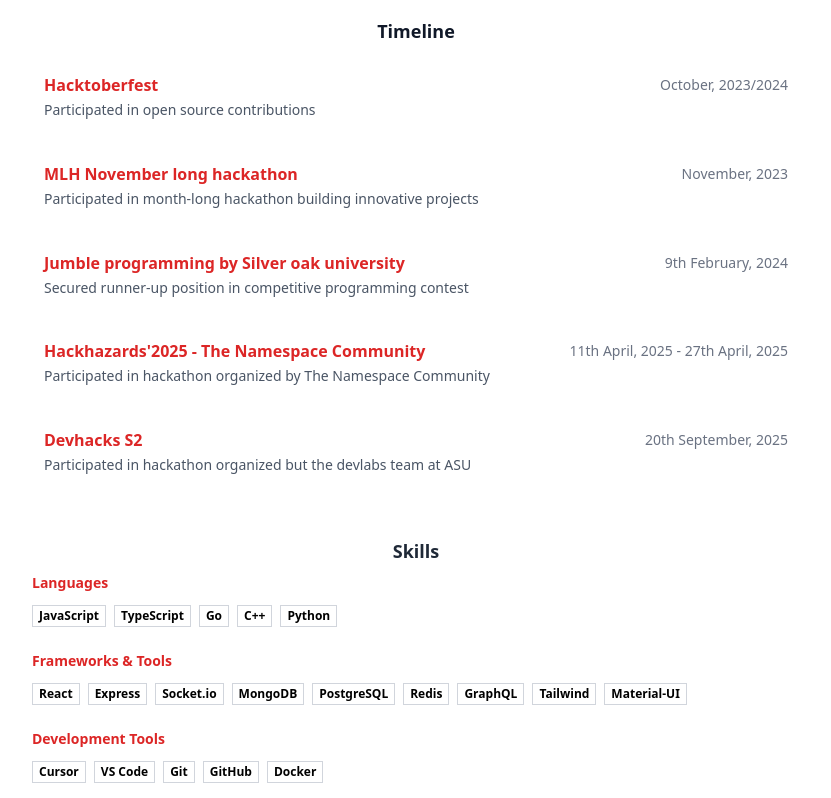
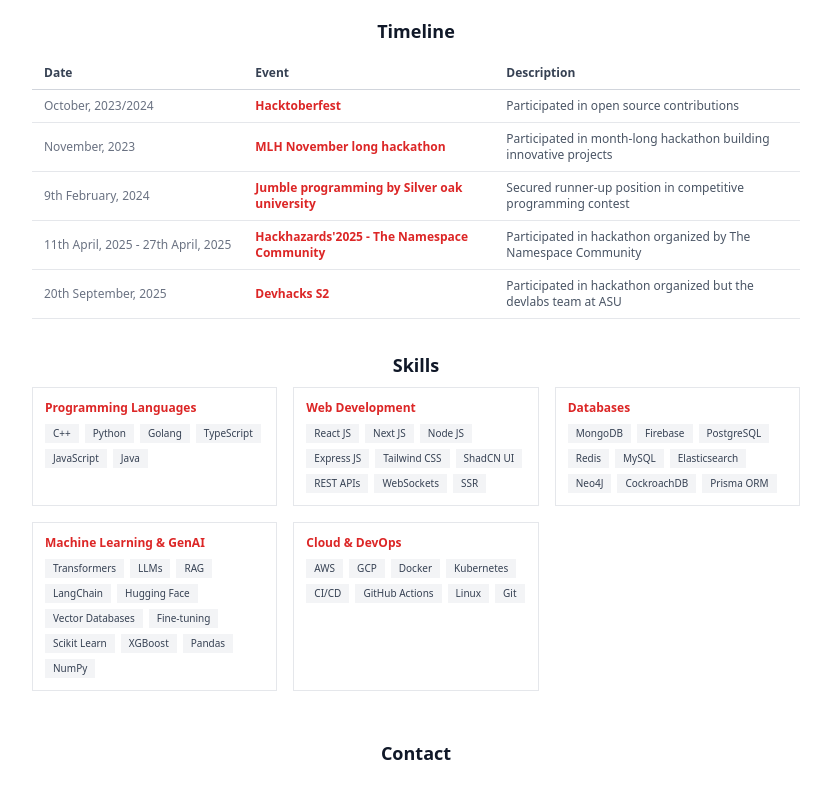
Before and after one commit to pateldivyesh1323/pateldivyesh-portfolio, a React (Vite) app: page / in a window 1280 px wide. Shown: the part 1320-2118 px from the top of the page, without its empty margins (224-1055 px from the left). Built offline with nearby package versions, Linux system fonts and the light colour scheme.

Commit message:
Website revamp

```diff
--- a/src/Components/Projects.tsx
+++ b/src/Components/Projects.tsx
@@ -19,7 +19,7 @@
                         {project.github && (
                             <a
                                 href={project.github}
-                                className="flex items-center gap-2 text-gray-700 dark:text-gray-300 hover:text-[#DC2626] dark:hover:text-[#DC2626] transition-colors duration-300 text-sm"
+                                className="flex items-center gap-1 text-gray-700 dark:text-gray-300 hover:text-[#DC2626] dark:hover:text-[#DC2626] transition-colors duration-300 text-sm"
                             >
                                 <svg
                                     xmlns="http://www.w3.org/2000/svg"
@@ -36,7 +36,7 @@
                         {project.link && (
                             <a
                                 href={project.link}
-                                className="flex items-center gap-2 text-gray-700 dark:text-gray-300 hover:text-[#DC2626] dark:hover:text-[#DC2626] transition-colors duration-300 text-sm"
+                                className="flex items-center gap-1 text-gray-700 dark:text-gray-300 hover:text-[#DC2626] dark:hover:text-[#DC2626] transition-colors duration-300 text-sm"
                             >
                                 <svg
                                     xmlns="http://www.w3.org/2000/svg"
--- a/src/Components/Skills.tsx
+++ b/src/Components/Skills.tsx
@@ -1,80 +1,103 @@
 import React from "react";
 
 const skillsData = {
-    languages: [
-        { name: "JavaScript", icon: "devicon-javascript-plain" },
-        { name: "TypeScript", icon: "devicon-typescript-plain" },
-        { name: "Go", icon: "devicon-go-original-wordmark" },
+    webDevelopment: [
+        { name: "React JS", icon: "devicon-react-original" },
+        { name: "Next JS", icon: "devicon-nextjs-plain" },
+        { name: "Node JS", icon: "devicon-nodejs-plain" },
+        { name: "Express JS", icon: "devicon-express-original" },
+        { name: "Tailwind CSS", icon: "devicon-tailwindcss-plain" },
+        { name: "ShadCN UI", icon: "" },
+        { name: "REST APIs", icon: "" },
+        { name: "WebSockets", icon: "devicon-socketio-original" },
+        { name: "SSR", icon: "" },
+    ],
+    databases: [
+        { name: "MongoDB", icon: "devicon-mongodb-plain" },
+        { name: "Firebase", icon: "devicon-firebase-plain" },
+        { name: "PostgreSQL", icon: "devicon-postgresql-plain" },
+        { name: "Redis", icon: "devicon-redis-plain" },
+        { name: "MySQL", icon: "devicon-mysql-plain" },
+        { name: "Elasticsearch", icon: "devicon-elasticsearch-plain" },
+        { name: "Neo4J", icon: "devicon-neo4j-plain" },
+        { name: "CockroachDB", icon: "" },
+        { name: "Prisma ORM", icon: "devicon-prisma-plain" },
+    ],
+    programmingLanguages: [
         { name: "C++", icon: "devicon-cplusplus-plain" },
         { name: "Python", icon: "devicon-python-plain" },
+        { name: "Golang", icon: "devicon-go-original-wordmark" },
+        { name: "TypeScript", icon: "devicon-typescript-plain" },
+        { name: "JavaScript", icon: "devicon-javascript-plain" },
+        { name: "Java", icon: "devicon-java-plain" },
     ],
-    frameworks: [
-        { name: "React", icon: "devicon-react-original" },
-        { name: "Express", icon: "devicon-express-original" },
-        { name: "Socket.io", icon: "devicon-socketio-original" },
-        { name: "MongoDB", icon: "devicon-mongodb-plain" },
-        { name: "PostgreSQL", icon: "devicon-postgresql-plain" },
-        { name: "Redis", icon: "devicon-redis-plain" },
-        { name: "GraphQL", icon: "devicon-graphql-plain" },
-        { name: "Tailwind", icon: "devicon-tailwindcss-plain" },
-        { name: "Material-UI", icon: "devicon-materialui-plain" },
+    machineLearning: [
+        { name: "Transformers", icon: "" },
+        { name: "LLMs", icon: "" },
+        { name: "RAG", icon: "" },
+        { name: "LangChain", icon: "" },
+        { name: "Hugging Face", icon: "" },
+        { name: "Vector Databases", icon: "" },
+        { name: "Fine-tuning", icon: "" },
+        { name: "Scikit Learn", icon: "" },
+        { name: "XGBoost", icon: "" },
+        { name: "Pandas", icon: "devicon-pandas-plain" },
+        { name: "NumPy", icon: "devicon-numpy-original" },
     ],
-    tools: [
-        { name: "Cursor", icon: "devicon-cursor-plain" },
-        { name: "VS Code", icon: "devicon-vscode-plain" },
+    cloudDevOps: [
+        { name: "AWS", icon: "devicon-amazonwebservices-original" },
+        { name: "GCP", icon: "devicon-googlecloud-plain" },
+        { name: "Docker", icon: "devicon-docker-plain" },
+        { name: "Kubernetes", icon: "devicon-kubernetes-plain" },
+        { name: "CI/CD", icon: "" },
+        { name: "GitHub Actions", icon: "devicon-github-original" },
+        { name: "Linux", icon: "devicon-linux-plain" },
         { name: "Git", icon: "devicon-git-plain" },
-        { name: "GitHub", icon: "devicon-github-original" },
-        { name: "Docker", icon: "devicon-docker-plain" },
     ],
 };
 
-const SkillBox = ({ skill }: { skill: { name: string; icon: string } }) => {
+const Skills = (): React.ReactElement => {
+    const categories = [
+        {
+            title: "Programming Languages",
+            skills: skillsData.programmingLanguages,
+        },
+        { title: "Web Development", skills: skillsData.webDevelopment },
+        { title: "Databases", skills: skillsData.databases },
+        {
+            title: "Machine Learning & GenAI",
+            skills: skillsData.machineLearning,
+        },
+        { title: "Cloud & DevOps", skills: skillsData.cloudDevOps },
+    ];
+
     return (
+        <div className="flex items-center justify-center flex-col gap-2 my-6 md:my-8 px-4 md:px-0">
+            <div className="font-bold text-base md:text-lg text-gray-900 dark:text-white">
+                Skills
+            </div>
+            <div className="w-full overflow-x-auto">
+                <div className="grid grid-cols-1 md:grid-cols-2 lg:grid-cols-3 gap-3 md:gap-4">
+                    {categories.map((category, idx) => (
                         <div
+                            key={idx}
+                            className="bg-white/60 dark:bg-gray-800/40 p-2.5 md:p-3 border border-gray-200 dark:border-gray-700 transition-all duration-200"
+                        >
+                            <h3 className="text-[#DC2626] font-semibold mb-2 text-[10px] md:text-xs">
+                                {category.title}
+                            </h3>
+                            <div className="flex flex-wrap gap-1 md:gap-1.5">
+                                {category.skills.map((skill) => (
+                                    <span
                                         key={skill.name}
-            className="flex items-center px-1 md:px-1.5 py-0.25 md:py-0.5 border border-gray-300 hover:-translate-y-0.5 transition-all duration-300 cursor-pointer whitespace-nowrap w-fit bg-white"
+                                        className="inline-block px-1.5 md:px-2 py-0.5 text-[9px] md:text-[10px] bg-gray-100 dark:bg-gray-700/50 text-gray-700 dark:text-gray-300"
                                     >
-            <span className="text-xs text-black">{skill.name}</span>
-        </div>
-    );
-};
-
-const Skills = (): React.ReactElement => {
-    return (
-        <div className="flex items-center justify-center flex-col gap-2 my-8 md:my-12 px-4 md:px-0">
-            <div className="font-bold text-base md:text-lg">Skills</div>
-            <div className="w-full">
-                <div className="mb-4 md:mb-6">
-                    <h3 className="text-[#DC2626] font-semibold mb-2 md:mb-3 text-xs md:text-sm">
-                        Languages
-                    </h3>
-                    <div className="flex flex-wrap gap-1.5 md:gap-2 font-semibold">
-                        {skillsData.languages.map((skill) => (
-                            <SkillBox key={skill.name} skill={skill} />
+                                        {skill.name}
+                                    </span>
                                 ))}
                             </div>
                         </div>
-
-                <div className="mb-4 md:mb-6">
-                    <h3 className="text-[#DC2626] font-semibold mb-2 md:mb-3 text-xs md:text-sm">
-                        Frameworks & Tools
-                    </h3>
-                    <div className="flex flex-wrap gap-1.5 md:gap-2 font-semibold">
-                        {skillsData.frameworks.map((skill) => (
-                            <SkillBox key={skill.name} skill={skill} />
                     ))}
-                    </div>
-                </div>
-
-                <div>
-                    <h3 className="text-[#DC2626] font-semibold mb-2 md:mb-3 text-xs md:text-sm">
-                        Development Tools
-                    </h3>
-                    <div className="flex flex-wrap gap-1.5 md:gap-2 font-semibold">
-                        {skillsData.tools.map((skill) => (
-                            <SkillBox key={skill.name} skill={skill} />
-                        ))}
-                    </div>
                 </div>
             </div>
         </div>
--- a/src/Components/ThemeToggle.tsx
+++ b/src/Components/ThemeToggle.tsx
@@ -8,7 +8,11 @@
     return (
         <button
             onClick={toggleDarkMode}
-            className="p-2 bg-[#DC2626]/10 hover:bg-[#DC2626]/20 transition-all duration-300"
+            className={`p-2 transition-all duration-300 ${
+                darkMode
+                    ? "bg-neutral-100/80 hover:bg-neutral-100"
+                    : "bg-[#DC2626]/10 hover:bg-[#DC2626]/20"
+            }`}
             aria-label={
                 darkMode ? "Switch to light mode" : "Switch to dark mode"
             }
--- a/src/Components/Timeline.tsx
+++ b/src/Components/Timeline.tsx
@@ -32,29 +32,44 @@
 
 export default function Timeline() {
     return (
-        <div className="flex items-center justify-center flex-col gap-4 my-8 md:my-12 px-4 md:px-0">
+        <div className="flex items-center justify-center flex-col gap-3 my-6 md:my-8 px-4 md:px-0">
             <div className="font-bold text-base md:text-lg text-gray-900 dark:text-white">
                 Timeline
             </div>
-            <div className="w-full space-y-4">
+            <div className="w-full overflow-x-auto">
+                <table className="w-full border-collapse">
+                    <thead className="hidden md:table-header-group">
+                        <tr className="border-b border-gray-300 dark:border-gray-700">
+                            <th className="text-left py-2 px-3 text-[10px] md:text-xs font-semibold text-gray-700 dark:text-gray-300">
+                                Date
+                            </th>
+                            <th className="text-left py-2 px-3 text-[10px] md:text-xs font-semibold text-gray-700 dark:text-gray-300">
+                                Event
+                            </th>
+                            <th className="text-left py-2 px-3 text-[10px] md:text-xs font-semibold text-gray-700 dark:text-gray-300">
+                                Description
+                            </th>
+                        </tr>
+                    </thead>
+                    <tbody>
                         {timeLine.map((item, index) => (
-                    <div
+                            <tr
                                 key={index}
-                        className="gap-1 md:gap-4 p-3 transition-colors duration-300 bg-white/75 dark:bg-transparent"
+                                className="border-b border-gray-200 dark:border-gray-800 hover:bg-white/50 dark:hover:bg-gray-800/30 transition-colors duration-300"
                             >
-                        <div className="flex justify-between gap-1 md:gap-4">
-                            <h3 className="text-[#DC2626] font-semibold text-sm md:text-base">
+                                <td className="py-2 px-3 text-[10px] md:text-xs text-gray-500 dark:text-gray-400 align-top md:align-middle whitespace-nowrap">
+                                    {item.date}
+                                </td>
+                                <td className="py-2 px-3 text-[10px] md:text-xs text-[#DC2626] font-semibold align-top md:align-middle">
                                     {item.event}
-                            </h3>
-                            <div className="text-xs md:text-sm text-gray-500 dark:text-gray-400 mb-1 md:mb-0 md:pt-0.5">
-                                {item.date}
-                            </div>
-                        </div>
-                        <p className="text-xs md:text-sm text-gray-600 dark:text-gray-300 mt-0.5 leading-relaxed">
+                                </td>
+                                <td className="py-2 px-3 text-[10px] md:text-xs text-gray-600 dark:text-gray-300 align-top md:align-middle">
                                     {item.description}
-                        </p>
-                    </div>
+                                </td>
+                            </tr>
                         ))}
+                    </tbody>
+                </table>
             </div>
         </div>
     );
--- a/src/Components/Work.tsx
+++ b/src/Components/Work.tsx
@@ -38,7 +38,7 @@
                                     {exp.company} • {exp.location}
                                 </p>
                             </div>
-                            <span className="text-xs md:text-sm text-gray-500 dark:text-gray-400 order-first md:order-none">
+                            <span className="text-xs md:text-sm text-gray-500 dark:text-gray-400 order-first md:order-0">
                                 {exp.duration}
                             </span>
                         </div>
```
Also changed, not shown: src/Components/Home.tsx (+4 -4 lines), src/Components/Socials.tsx (+8 -4 lines). Lines whose indentation alone changed are shown as unchanged.
